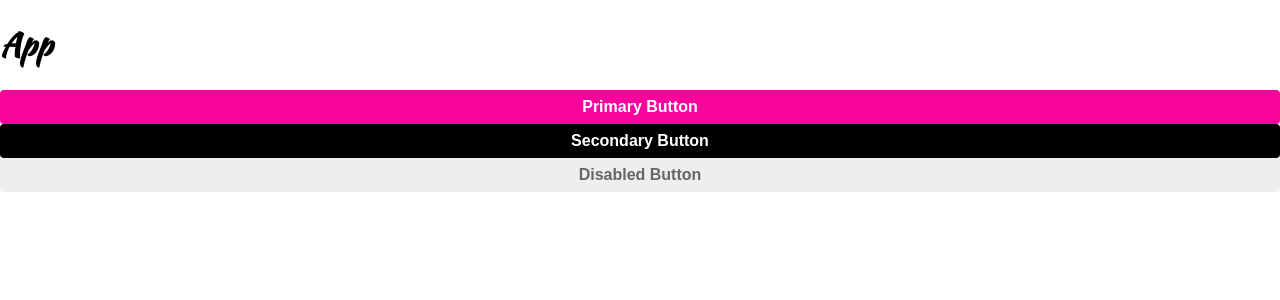
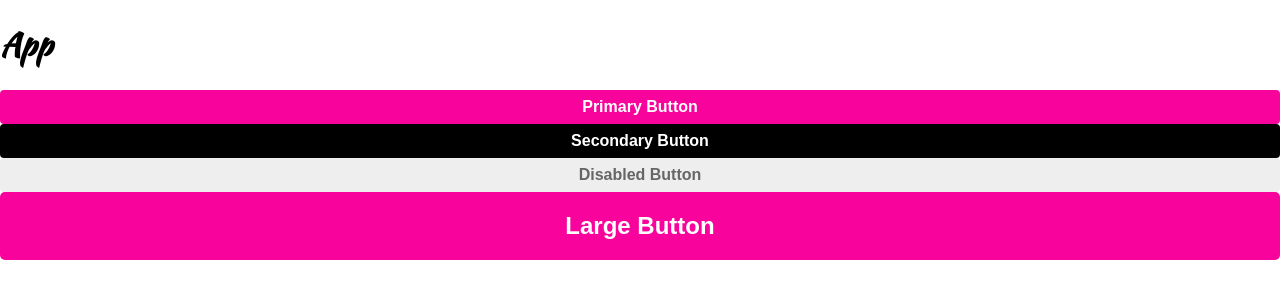
Before and after one commit to eacz/styled-components, a React (Create React App) app: page / in a window 1280 px wide. Shown: the top 300 px of the page. Built offline with nearby package versions, Linux system fonts and the light colour scheme.

Commit message:
css helper for multiple conditional attributes values

```diff
--- a/src/components/App.tsx
+++ b/src/components/App.tsx
@@ -30,6 +30,9 @@ function App() {
       <Button disabled >
         Disabled Button
       </Button>
+      <Button large >
+        Large Button
+      </Button>
     </>
   );
 }
--- a/src/components/common/Button.tsx
+++ b/src/components/common/Button.tsx
@@ -1,7 +1,8 @@
-import styled from 'styled-components'
+import styled, { css } from 'styled-components'
 
 interface Props {
   readonly secondary?: boolean
+  readonly large?: boolean
 }
 
 const Button = styled.button<Props>`
@@ -9,9 +10,18 @@ const Button = styled.button<Props>`
   background: ${({secondary}) => secondary ? 'black' : '#f8049c' };
   font-weight: bold;
   padding: 8px;
-  border-radius: 4px;
+  ${({large}) => large ? css`
+    padding: 20px;
+    border-radius: 5px;
+    font-size: 1.5rem;
+  `
+  : css`
+    padding: 8px;
+    border-radius: 4px;
+    font-size: 1rem;
+  `
+}
   box-shadow: none;
-  font-size: 1rem;
   border: none;
   width: 100%;
   display: block;
```
